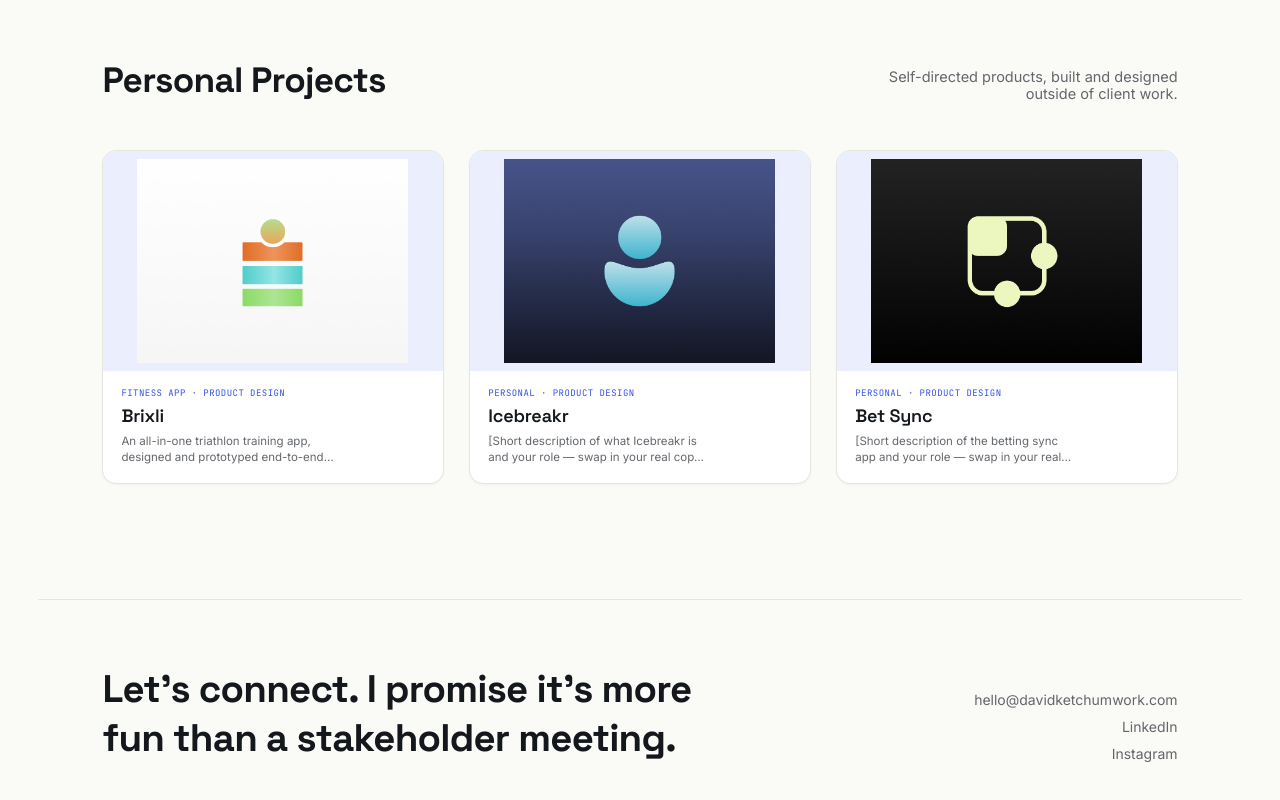
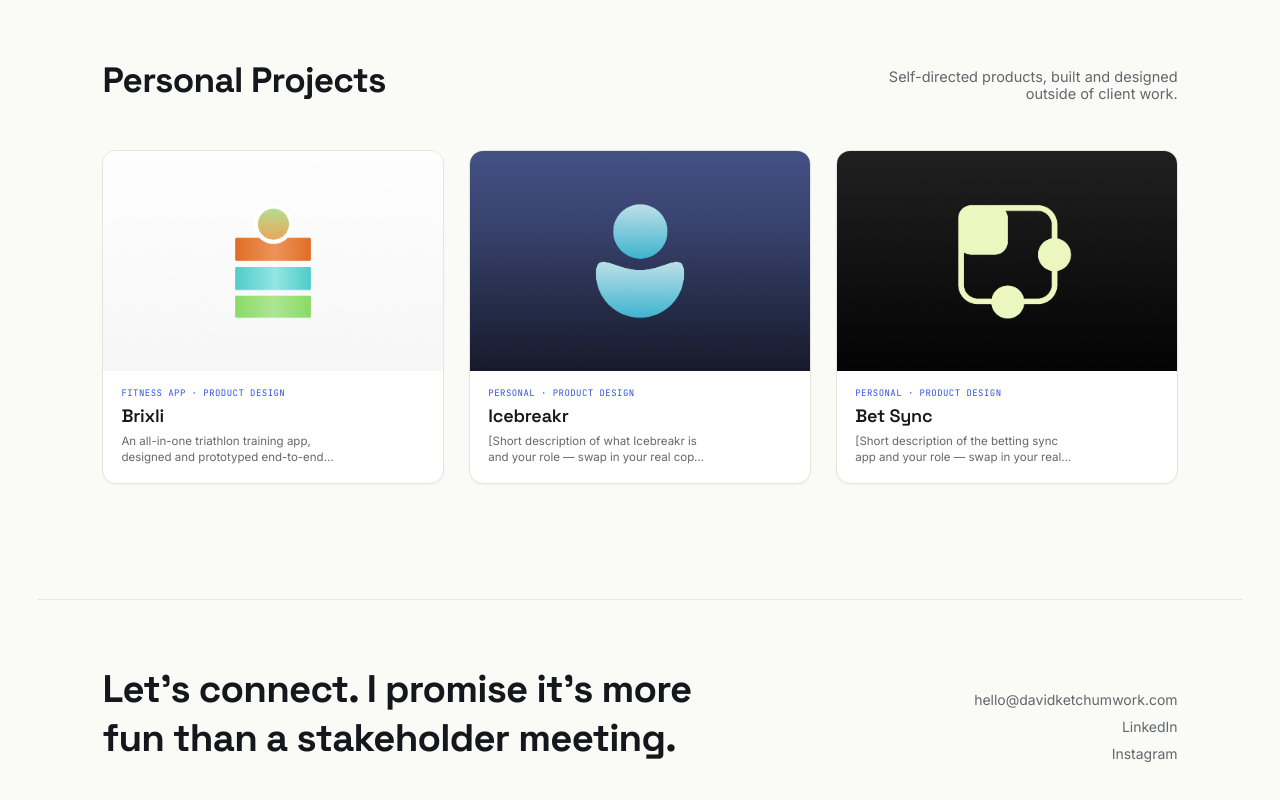
Before and after one commit to davidketchumdesign-ux/DK-Portfolio, a Next.js app: page / in a window 1280 px wide. Shown: the part 1392-2192 px from the top of the page. Built offline with nearby package versions, Linux system fonts and the light colour scheme.

Commit message:
style: update ProjectCard background size for improved visual presentation

```diff
--- a/components/home/ProjectCard.tsx
+++ b/components/home/ProjectCard.tsx
@@ -46,7 +46,7 @@ export function ProjectCard({ project, index }: ProjectCardProps) {
                 hasRealCover
                   ? {
                       backgroundImage: `url(${project.coverImage})`,
-                      backgroundSize: '80%',
+                      backgroundSize: 'cover',
                       backgroundPosition: 'center center',
                       backgroundRepeat: 'no-repeat',
                       position: 'absolute',
```
